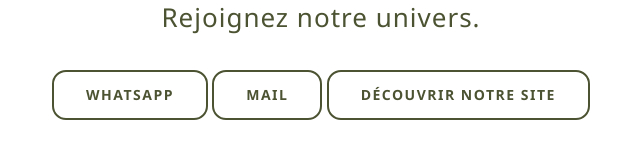
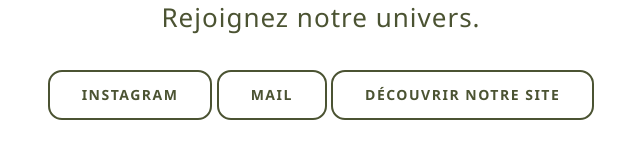
Before and after one commit to vichylitteraire/vl, a plain HTML site: page index.html in a window 1280 px wide. Shown: the part 1166-1324 px from the top of the page, 319-959 px from the left. Drawn offline with Linux system fonts and the light colour scheme.

Commit message:
index.html

```diff
--- a/index.html
+++ b/index.html
@@ -54,7 +54,7 @@
     <footer class="journal-footer">
         <nav class="footer-nav">
             <div class="fot">Rejoignez notre univers.</div>
-            <a href="https://wa.me/33758496958" class="sketch-btn">WhatsApp</a>
+            <a href="https://instagram.com/vichylitteraire" class="sketch-btn">Instagram</a>
             <a href="mailto: vichylitteraire@gmail.com" class="sketch-btn">Mail</a>
             <a href="https://vichylitteraire.github.io/vichylitteraire/" class="sketch-btn">Découvrir notre site</a>
         </nav>
```
